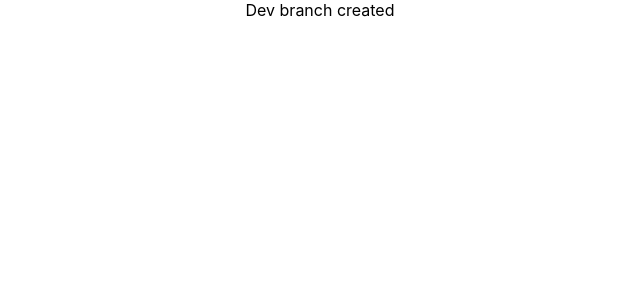
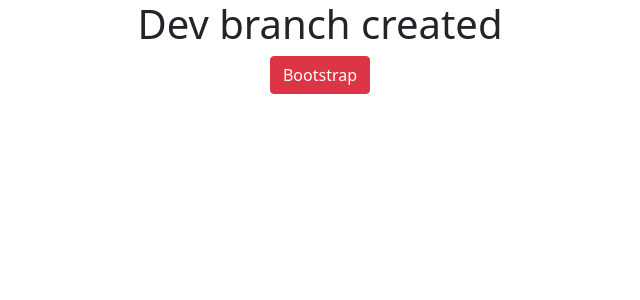
Before and after one commit to susanneeneroth/js2-film-inl, a React (Create React App) app: page / in a window 1280 px wide. Shown: the top 300 px of the page, without its empty margins (320-960 px from the left). Built offline with nearby package versions, Linux system fonts and the light colour scheme.

Commit message:
Test of bootstrap

```diff
--- a/package.json
+++ b/package.json
@@ -6,8 +6,9 @@
     "@testing-library/jest-dom": "^5.14.1",
     "@testing-library/react": "^11.2.7",
     "@testing-library/user-event": "^12.8.3",
+    "bootstrap": "^5.1.0",
     "react": "^17.0.2",
-    "react-bootstrap": "^1.6.3",
+    "react-bootstrap": "^2.0.0-beta.6",
     "react-dom": "^17.0.2",
     "react-query": "^3.23.2",
     "react-router-dom": "^5.3.0",
--- a/src/App.js
+++ b/src/App.js
@@ -1,7 +1,14 @@
 import './css/App.css';
+import Button from 'react-bootstrap/Button';
+import 'bootstrap/dist/css/bootstrap.min.css';
 
 function App() {
-  return <div className='App'>Dev branch created</div>;
+  return (
+    <div className='App'>
+      <h1>Dev branch created</h1>
+      <Button variant='danger'>Bootstrap</Button>
+    </div>
+  );
 }
 
 export default App;
--- a/src/index.js
+++ b/src/index.js
@@ -1,6 +1,7 @@
 import React from 'react';
 import ReactDOM from 'react-dom';
 import './css/index.css';
+import 'bootstrap/dist/css/bootstrap.min.css';
 import App from './App';
 
 ReactDOM.render(
```
Also changed, not shown: 1 other file (tests, documents, lock files or other folders).
